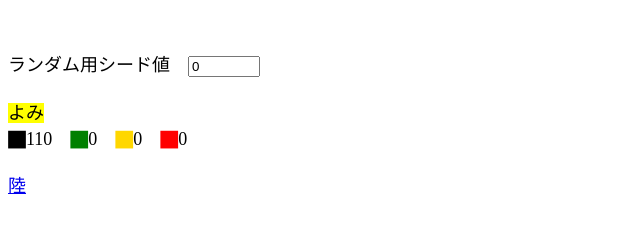
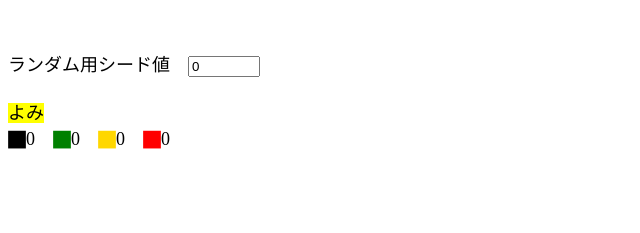
Before and after one commit to milchibi/yuitumu.github.io, a plain HTML site: page index.html in a window 1280 px wide. Shown: the part 81-314 px from the top of the page, without its empty margins (0-640 px from the left). Drawn offline with Linux system fonts and the light colour scheme.

Commit message:
Update index.html

```diff
--- a/index.html
+++ b/index.html
@@ -29,7 +29,7 @@
         0: {
           title: "生き物の漢字",
           categories: [
-            { title: "よみ", statusId: "status1", linkId: "linkContainer1", key: "yui_1", cat: 0, total: 110, unit: 10 },
+            { title: "よみ", statusId: "status1", linkId: "linkContainer1", key: "yui_1", cat: 0, total: 0, unit: 10 },
           ]
         },
       };
```
